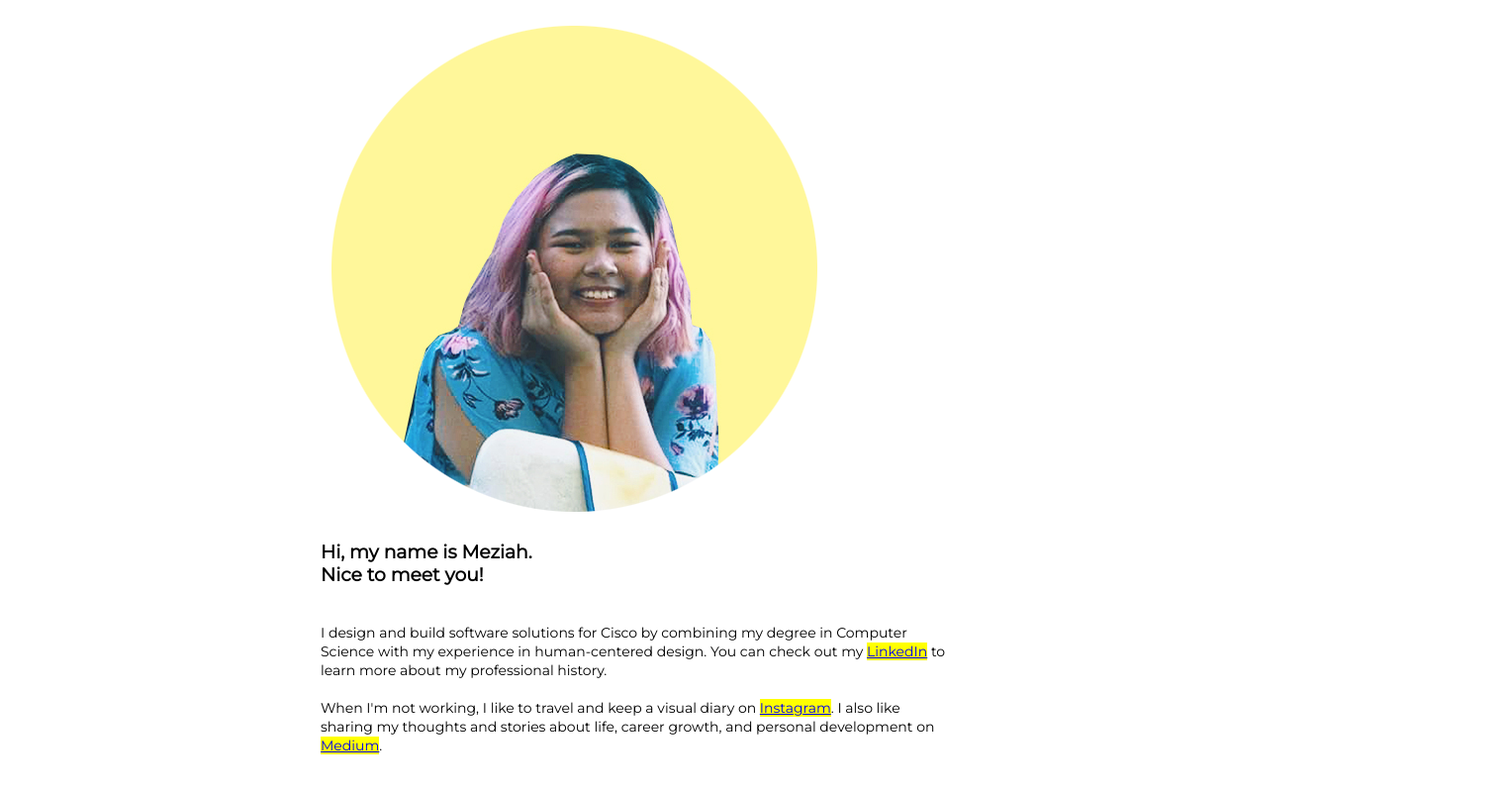
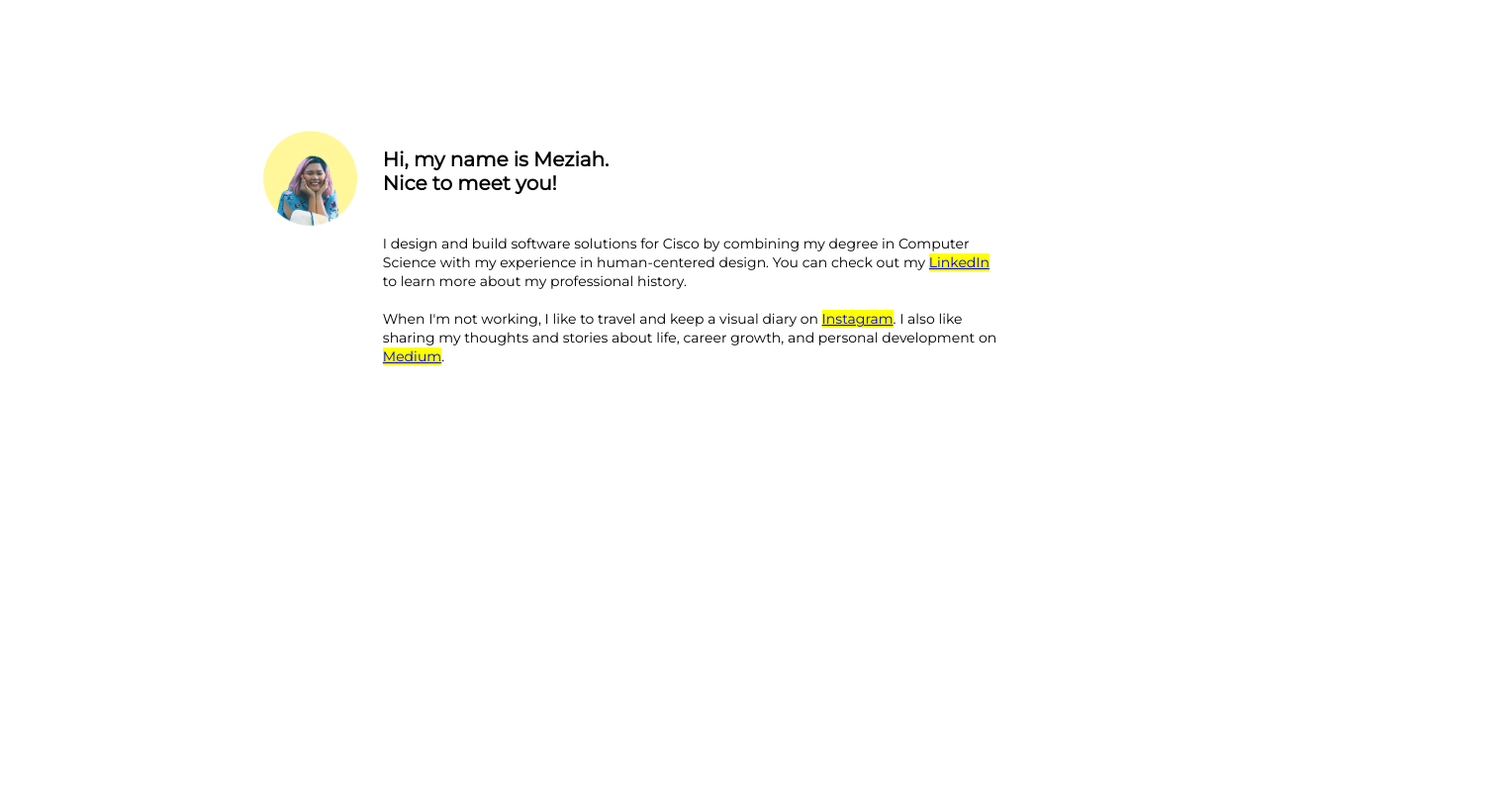
Before and after one commit to meziahruby/mzhrby.github.io, a plain HTML site: page index.html in a window 1280 px wide. Shown: the whole page at 99% size, 1525 px wide, since content can reach past the window. Drawn offline with Linux system fonts and the light colour scheme; files whose address does not match are found by name.

Commit message:
pls dont take my CS degree away bc idk basic html

```diff
--- a/index.html
+++ b/index.html
@@ -10,17 +10,21 @@ body, h1,h2,h3,h4,h5,h6 {font-family: "Montserrat", sans-serif}
 </style>
 <body>
 
-<div style="width: 50%; margin: 0 auto">
-  <img src='/assets/icon.png'>
-  <h3>
-    Hi, my name is Meziah.<br>
-    Nice to meet you!</h3>
-  <br>
-  <span style="font-size: 14px">
-    I design and build software solutions for Cisco by combining my degree in Computer Science with my experience in human-centered design. You can check out my <span style="background-color: #FFFF00; text-decoration: none"><a href="https://www.linkedin.com/in/meziah/">LinkedIn</a></span> to learn more about my professional history.<br>
-    <br>
-    When I'm not working, I like to travel and keep a visual diary on <span style="background-color: #FFFF00; text-decoration: none"><a href="https://www.instagram.com/meziahruby/">Instagram</a></span>. I also like sharing my thoughts and stories about life, career growth, and personal development on <span style="background-color: #FFFF00; text-decoration: none"><a href="https://www.medium.com/moychoy/">Medium</a></span>.
-  </span>
+<div style="width:100%; margin-top: 10%; margin-left: 20%">
+	<table style="max-width: 60%; min-width: 400px;">
+		<tr>
+			<td style="vertical-align: top;"><img src="/Users/mezcrist/git/personal-website/mzhrby.github.io/assets/icon.png" class="inline" style="max-width: 100px; vertical-align: text-top;"/>
+			</td>
+			<td style="padding-left: 20px;">
+				<h3 style="font-size:20px;">Hi, my name is Meziah.<br>Nice to meet you!</h3>
+	  			<br>
+	  			<span style="font-size: 14px">I design and build software solutions for Cisco by combining my degree in Computer Science with my experience in human-centered design. You can check out my <span style="background-color: #FFFF00; text-decoration: none"><a href="https://www.linkedin.com/in/meziah/">LinkedIn</a></span> to learn more about my professional history.<br>
+	   			<br>
+	    		When I'm not working, I like to travel and keep a visual diary on <span style="background-color: #FFFF00; text-decoration: none"><a href="https://www.instagram.com/meziahruby/">Instagram</a></span>. I also like sharing my thoughts and stories about life, career growth, and personal development on <span style="background-color: #FFFF00; text-decoration: none"><a href="https://www.medium.com/moychoy/">Medium</a></span>.
+	  			</span>
+			</td>
+		</tr>
+	</table>
 </div>
 
 </body>
```
